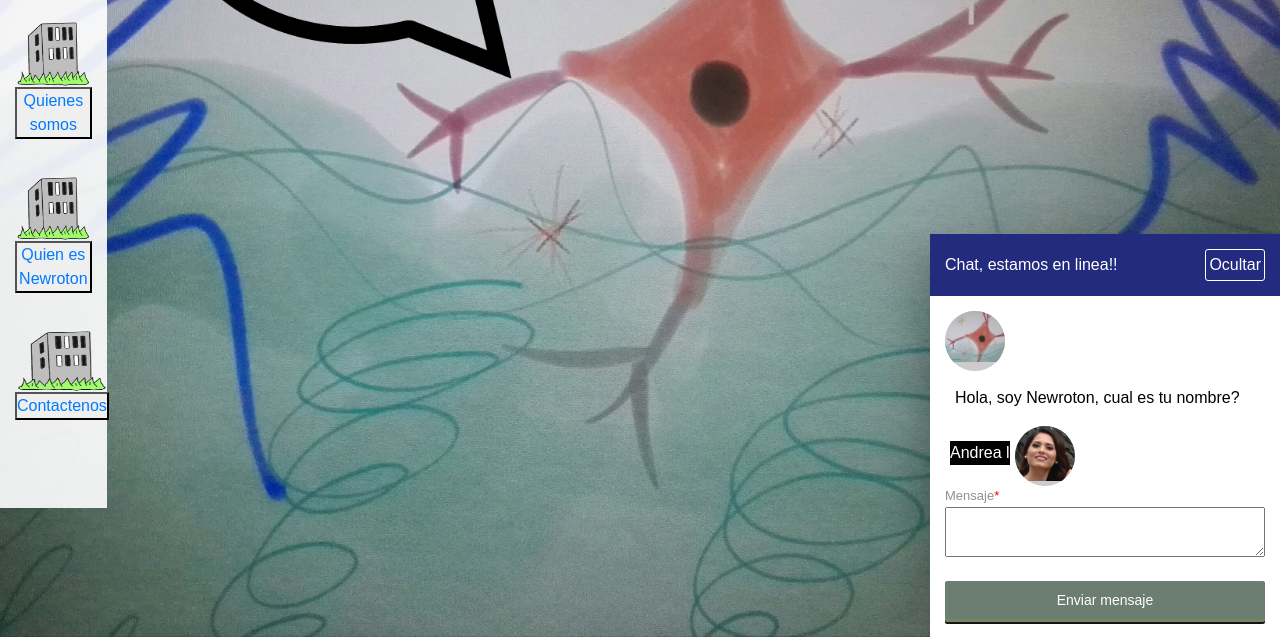
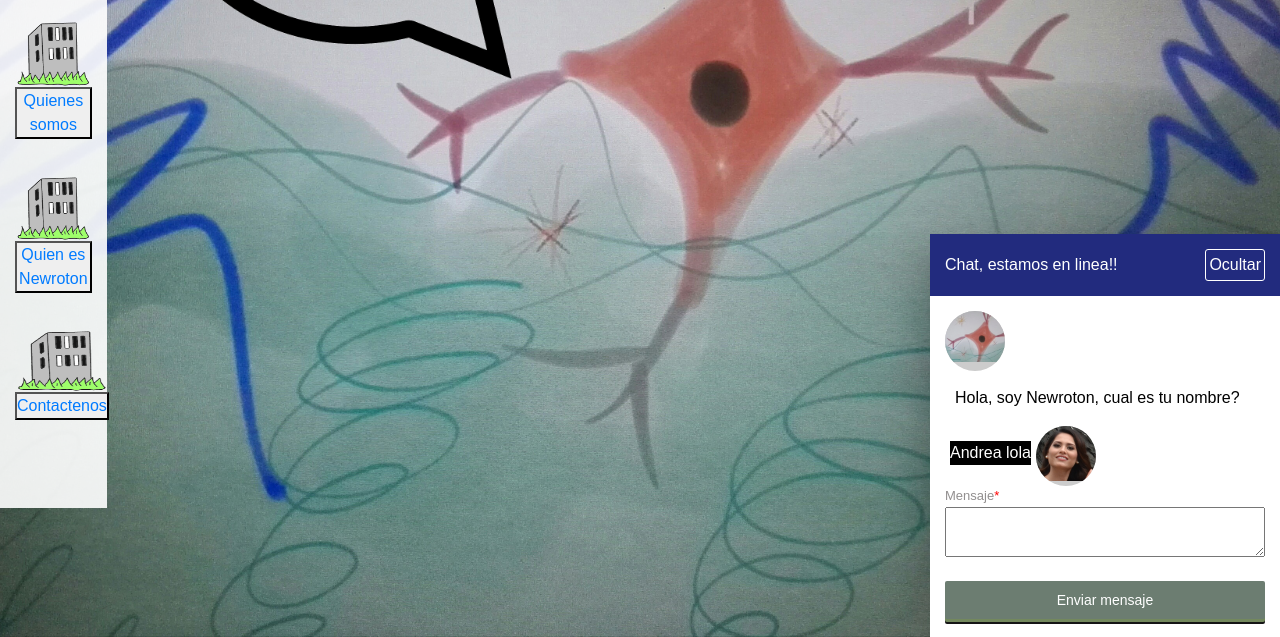
Before and after one commit to NicolaLuxember/newrona, a plain HTML site: page index.html in a window 1280 px wide. Shown: the part 163-800 px from the top of the page. Drawn offline with nearby package versions, Linux system fonts and the light colour scheme.

Commit message:
cambio 2

```diff
--- a/index.html
+++ b/index.html
@@ -67,7 +67,7 @@
                         <div class="user-photo"><img src="img/andrea.PNG"></div>
                         <p class="chat-message">
                             <script>
-                            var msn = "Andrea l";
+                            var msn = "Andrea lola";
                             document.write('<p class="chat-message">'+msn+'</p>');
                             </script>
                         </p>
```
